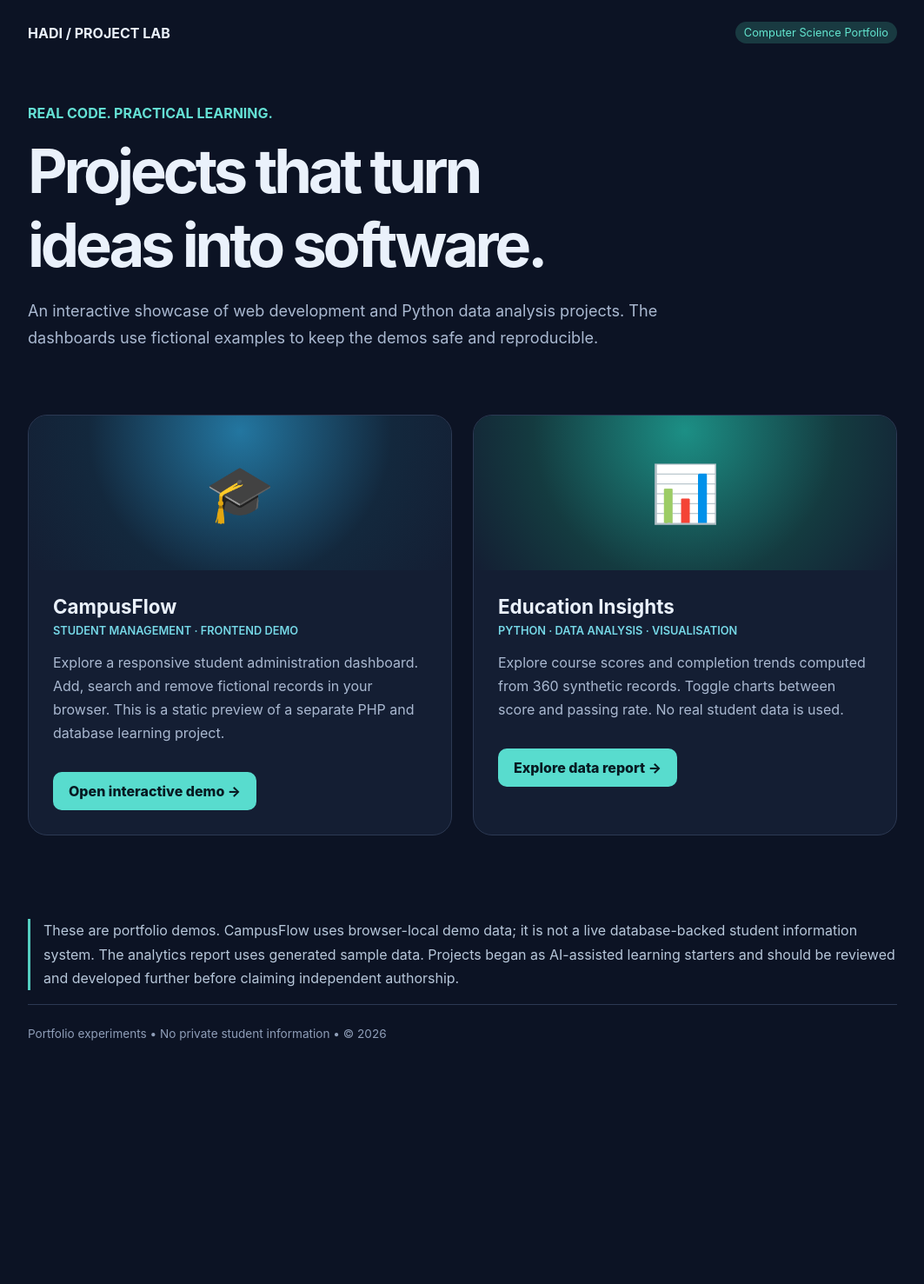
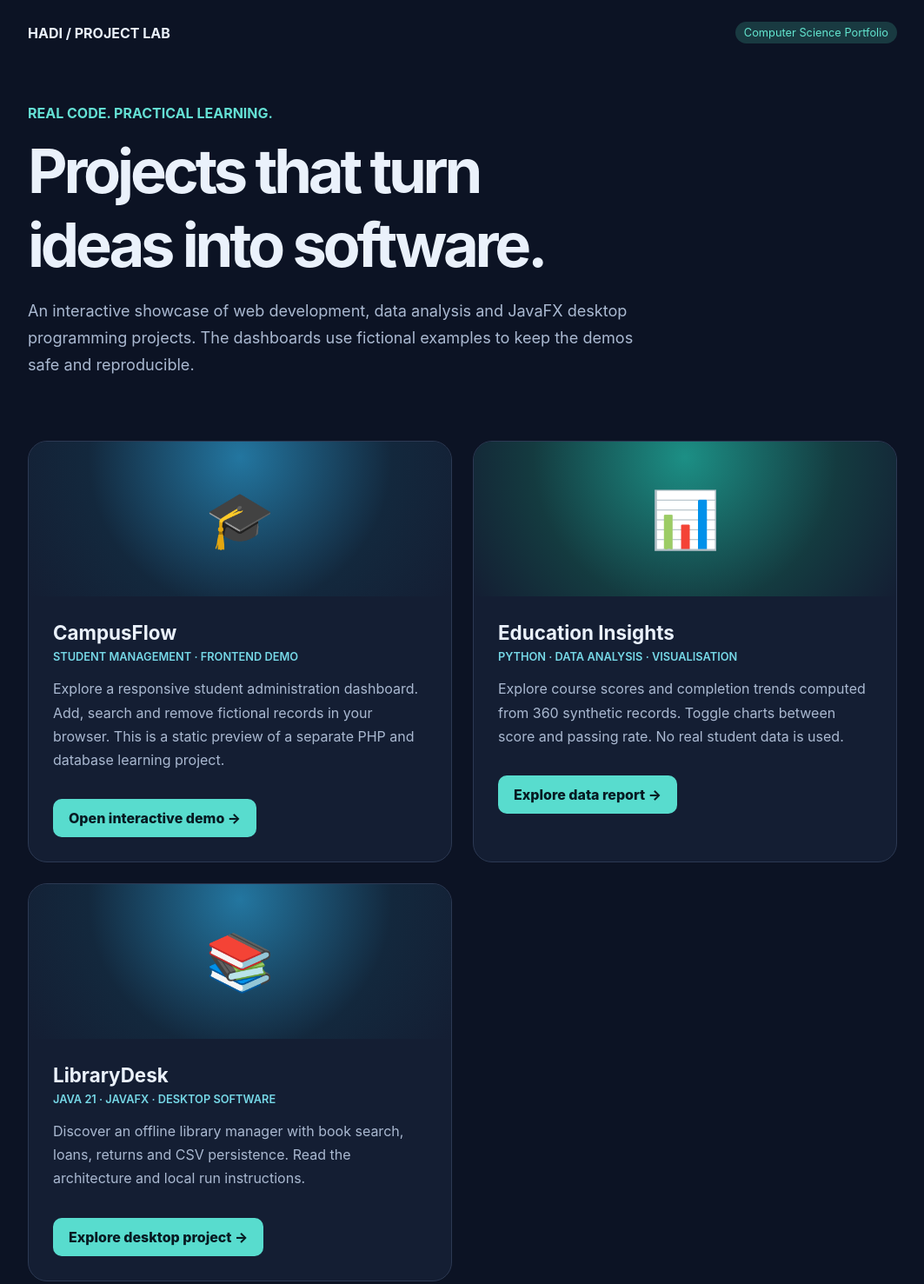
Before and after one commit to HadiAbuAisha/hadiAbuAisha, a plain HTML site: page docs/index.html in a window 1280 px wide. Shown: the top 1477 px of the page at 87% size, without its empty margins (108-1171 px from the left). Before the commit the page ends 1247 px from the top, so only its background shows below. Drawn offline with Linux system fonts and the light colour scheme.

Commit message:
Show all three portfolio projects including LibraryDesk

```diff
--- a/docs/index.html
+++ b/docs/index.html
@@ -19,7 +19,7 @@ footer{border-top:1px solid #2c3953;color:#8f9eb8;padding:25px 0;font-size:.85re
 </style></head>
 <body><div class="container"><nav class="top"><strong>HADI / PROJECT LAB</strong><mark>Computer Science Portfolio</mark></nav>
 <header><div style="color:#64e0d4;font-weight:700">REAL CODE. PRACTICAL LEARNING.</div>
-<h1>Projects that turn<br>ideas into software.</h1><p class="lead">An interactive showcase of web development and Python data analysis projects. The dashboards use fictional examples to keep the demos safe and reproducible.</p></header>
+<h1>Projects that turn<br>ideas into software.</h1><p class="lead">An interactive showcase of web development, data analysis and JavaFX desktop programming projects. The dashboards use fictional examples to keep the demos safe and reproducible.</p></header>
 <section class="layout" aria-label="Demos">
 <article class="card"><div class="art" aria-hidden="true">🎓</div><div class="body"><h2>CampusFlow</h2><div class="tags">STUDENT MANAGEMENT · FRONTEND DEMO</div>
 <p>Explore a responsive student administration dashboard. Add, search and remove fictional records in your browser. This is a static preview of a separate PHP and database learning project.</p>
@@ -27,5 +27,6 @@ footer{border-top:1px solid #2c3953;color:#8f9eb8;padding:25px 0;font-size:.85re
 <article class="card green"><div class="art" aria-hidden="true">📊</div><div class="body"><h2>Education Insights</h2><div class="tags">PYTHON · DATA ANALYSIS · VISUALISATION</div>
 <p>Explore course scores and completion trends computed from 360 synthetic records. Toggle charts between score and passing rate. No real student data is used.</p>
 <a class="btn" href="education-insights/">Explore data report →</a></div></article>
+<article class="card"><div class="art" aria-hidden="true">📚</div><div class="body"><h2>LibraryDesk</h2><div class="tags">JAVA 21 · JAVAFX · DESKTOP SOFTWARE</div><p>Discover an offline library manager with book search, loans, returns and CSV persistence. Read the architecture and local run instructions.</p><a class="btn" href="librarydesk/">Explore desktop project →</a></div></article>
 </section><p class="note">These are portfolio demos. CampusFlow uses browser-local demo data; it is not a live database-backed student information system. The analytics report uses generated sample data. Projects began as AI-assisted learning starters and should be reviewed and developed further before claiming independent authorship.</p>
 <footer>Portfolio experiments • No private student information • © 2026</footer></div></body></html>
```
